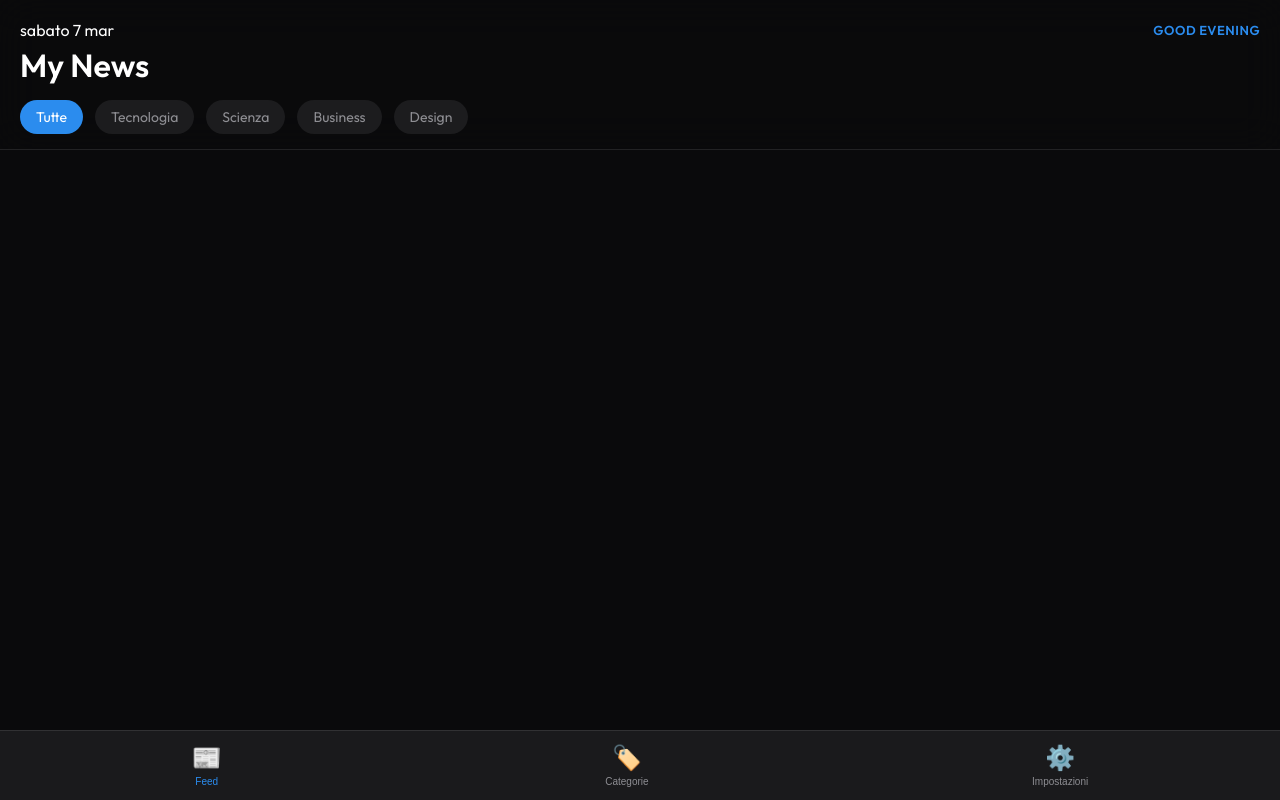
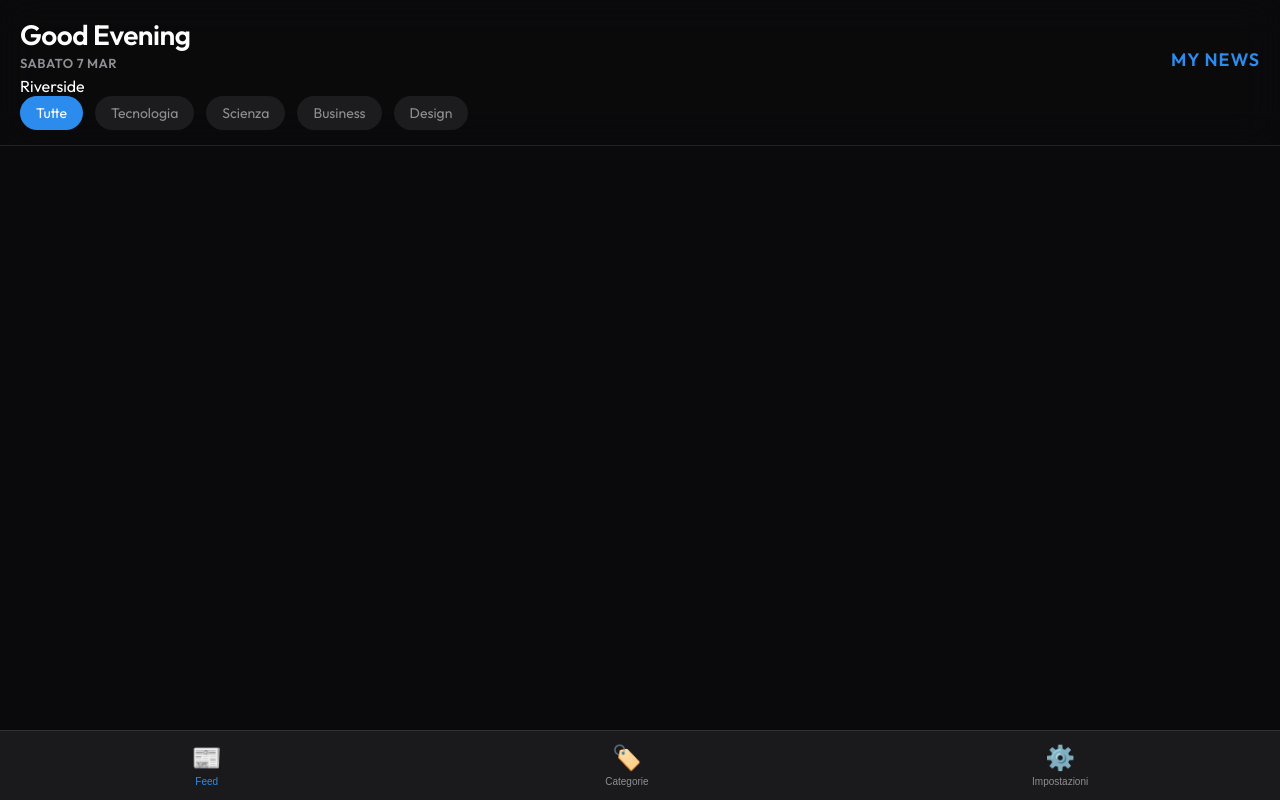
Before and after one commit to 66c7fcx9qh-sys/news-app, a plain HTML site: page index.html in a window 1280 px wide. Drawn offline with Linux system fonts and the light colour scheme; no server answers.

Commit message:
UI: redesign header with prominent greeting and repositioned title

```diff
--- a/index.html
+++ b/index.html
@@ -14,13 +14,13 @@
         <!-- Header -->
         <header class="main-header">
             <div class="header-top">
-                <div class="header-flex">
+                <div class="header-left">
+                    <span id="day-greeting" class="greeting"></span>
                     <span class="date" id="current-date"></span>
-                    <span id="day-greeting" class="greeting"></span>
                 </div>
-                <h1>My News</h1>
+                <h1 class="brand-title">My News</h1>
             </div>
-            <div class="category-tabs" id="category-tabs">
+ Riverside            <div class="category-tabs" id="category-tabs">
                 <!-- Categories will be injected here -->
             </div>
         </header>
--- a/style.css
+++ b/style.css
@@ -40,24 +40,42 @@ body {
     border-bottom: 0.5px solid rgba(255, 255, 255, 0.1);
 }
 
-.header-flex {
+.header-top {
     display: flex;
     justify-content: space-between;
-    align-items: center;
+    align-items: flex-end;
+    padding-bottom: 5px;
+}
+
+.header-left {
+    display: flex;
+    flex-direction: column;
 }
 
 .greeting {
+    font-size: 28px;
+    font-weight: 600;
+    color: var(--text-main);
+    letter-spacing: -0.5px;
+    line-height: 1.1;
+}
+
+.header-top .date {
     font-size: 13px;
+    color: var(--text-muted);
+    text-transform: uppercase;
+    font-weight: 600;
+    letter-spacing: 0.5px;
+    margin-top: 4px;
+}
+
+.brand-title {
+    font-size: 18px;
     font-weight: 600;
     color: var(--primary-color);
+    margin: 0;
     text-transform: uppercase;
-    letter-spacing: 0.5px;
-}
-
-.header-top h1 {
-    margin: 5px 0 15px;
-    font-size: 32px;
-    font-weight: 600;
+    letter-spacing: 1px;
 }
 
 /* AI Analysis Pulse */
```
